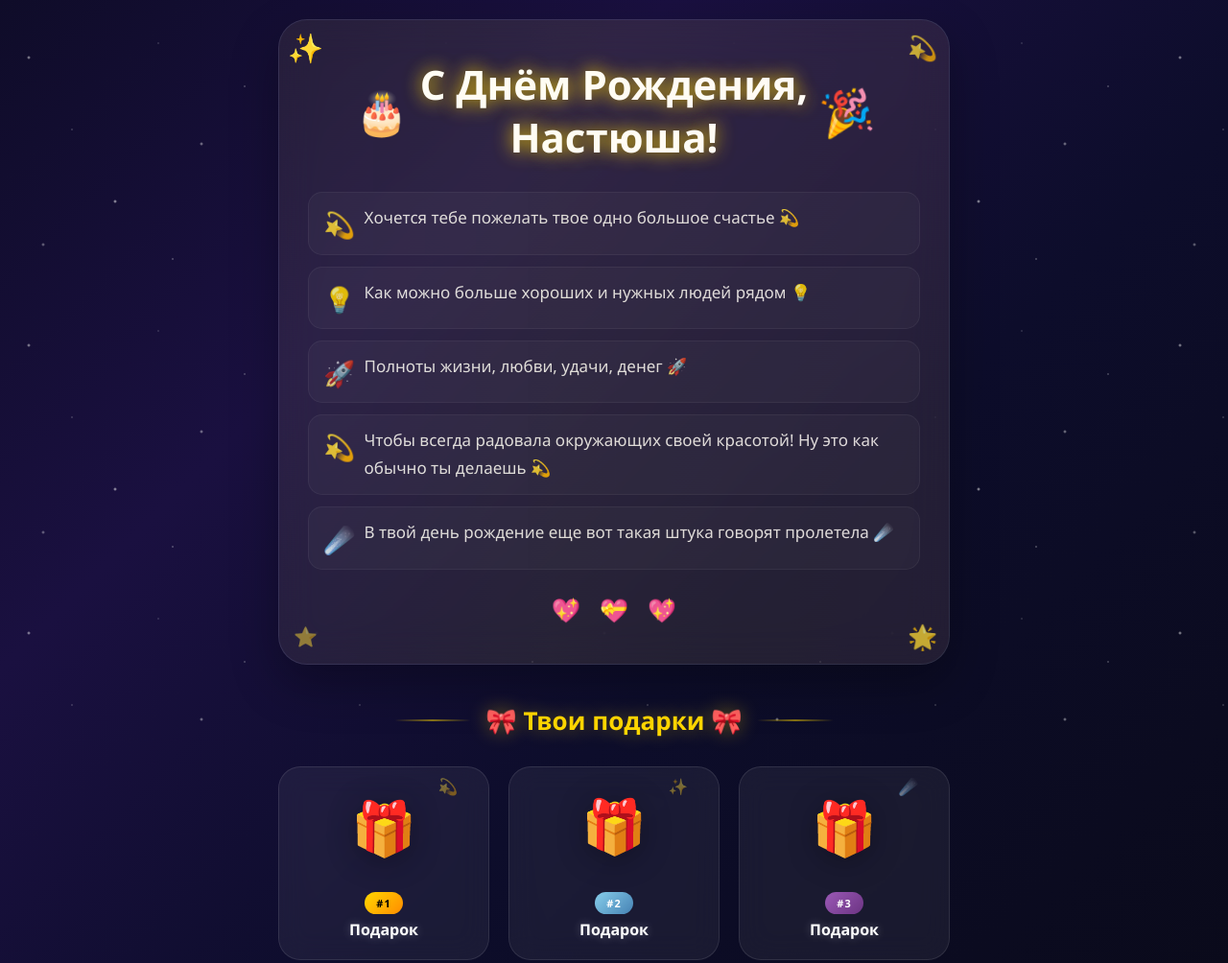
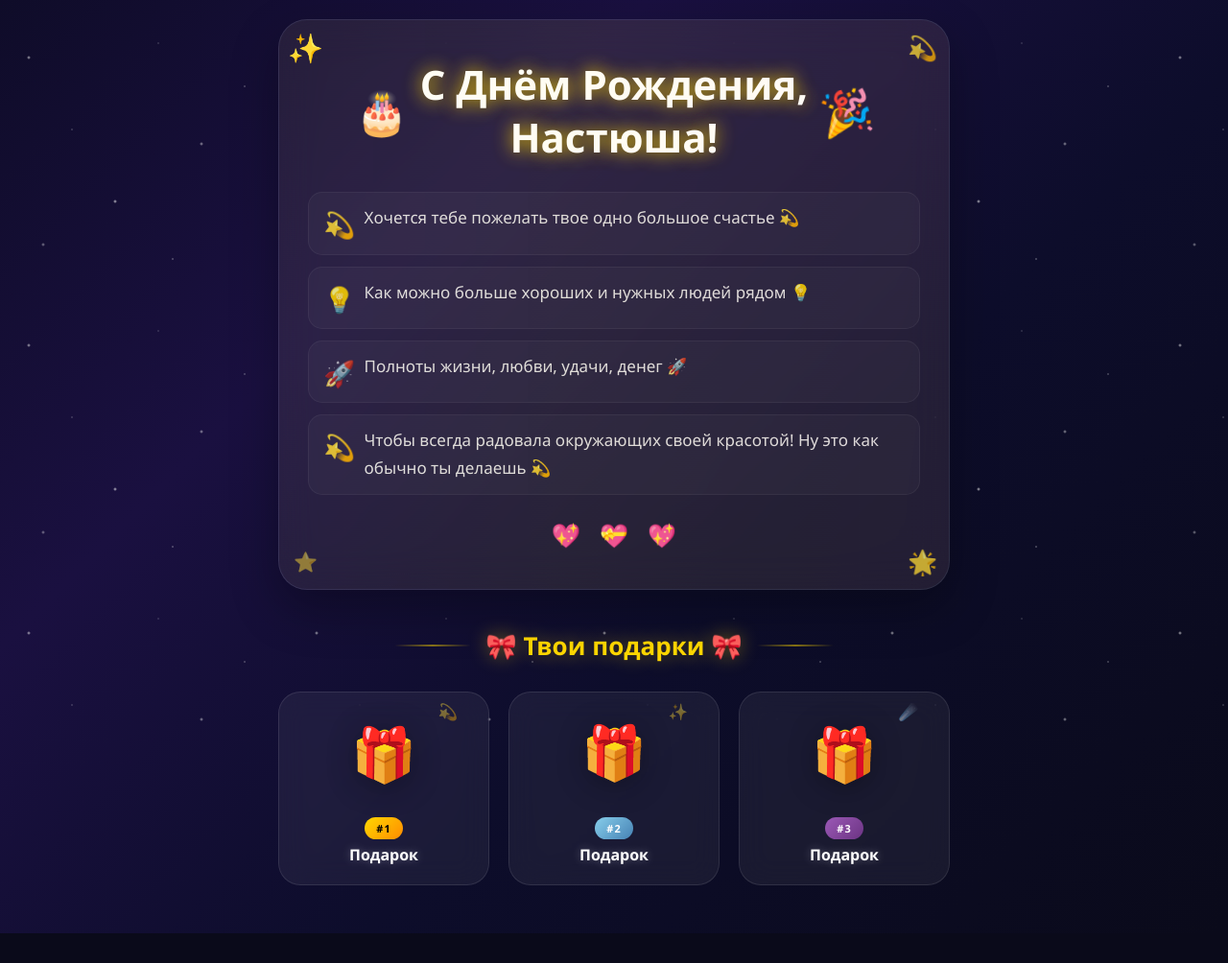
Before and after one commit to happy-birthday-anastasiya/hb, a plain HTML site: page index.html in a window 1280 px wide. Shown: the top 1004 px of the page at 96% size. After the commit the page ends 973 px from the top, so only its background shows below. Drawn offline with Linux system fonts and the light colour scheme; some packages are replaced by stand-ins of ours; a script that the page names is missing.

Commit message:
небольшие правки

```diff
--- a/index.html
+++ b/index.html
@@ -50,10 +50,6 @@
                     <p class="greeting-wish">
                         <span class="wish-icon">💫</span>
                         Чтобы всегда радовала окружающих своей красотой! Ну это как обычно ты делаешь 💫
-                    </p>
-                    <p class="greeting-wish">
-                        <span class="wish-icon">☄️</span>
-                        В твой день рождение еще вот такая штука говорят пролетела ☄️
                     </p>
                 </div>
 
--- a/script.js
+++ b/script.js
@@ -16,7 +16,7 @@ const giftConfigs = {
     },
     3: {
         name: 'Подарок 3',
-        description: '🌟 Красивый домик!!! 🚀',
+        description: '🌟 Красивый домик!!! Если что, потом можно поменять на квартиру 🚀',
         modelUrl: 'presents/house_by_viking1.glb',
         color: '#45B7D1',
         arScale: '1.2 1.2 1.2'
```
